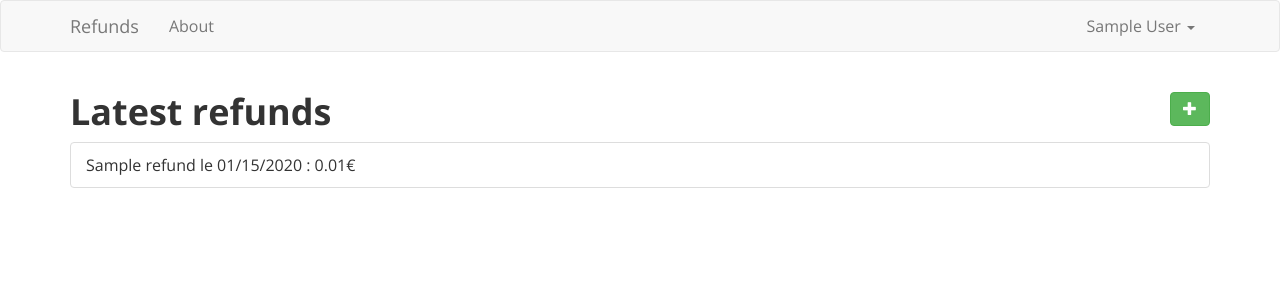
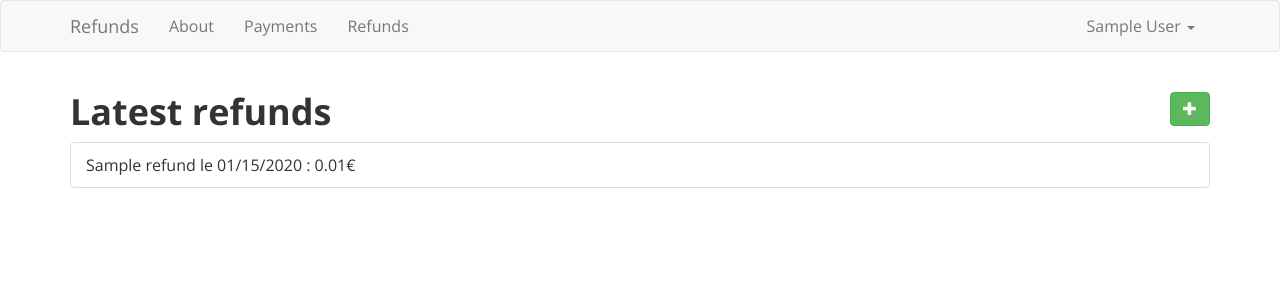
Before and after one commit to Crocmagnon/django-refunds, a Django app: page /refunds/ in a window 1280 px wide. Shown: the top 300 px of the page. Run offline with Django 3.2, Linux system fonts and the light colour scheme; a user stored in the database is signed in; tables that the repository leaves empty hold one stand-in row (values such as "Sample post"); some libraries are stand-ins or nearby versions.

Commit message:
Add links to payments and refunds

```diff
--- a/templates/navbar.html
+++ b/templates/navbar.html
@@ -16,6 +16,10 @@
         <div class="collapse navbar-collapse" id="bs-example-navbar-collapse-1">
             <ul class="nav navbar-nav">
                 <li><a href="{% url 'about' %}">About</a></li>
+                {% if user.is_authenticated %}
+                    <li><a href="{% url 'not_refunded_payments' %}">Payments</a></li>
+                    <li><a href="{% url 'latest_refunds' %}">Refunds</a></li>
+                {% endif %}
             </ul>
             <ul class="nav navbar-nav navbar-right">
                 {% if not user.is_authenticated %}
```
